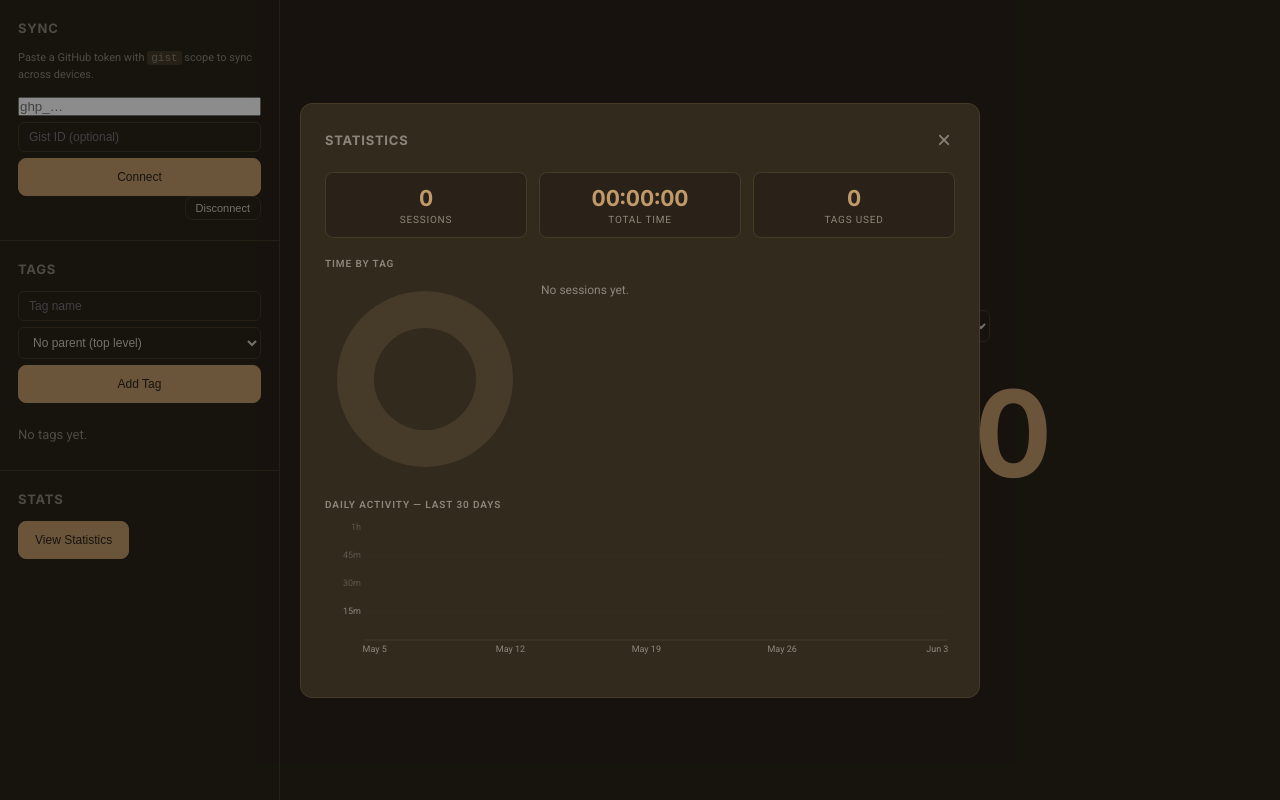
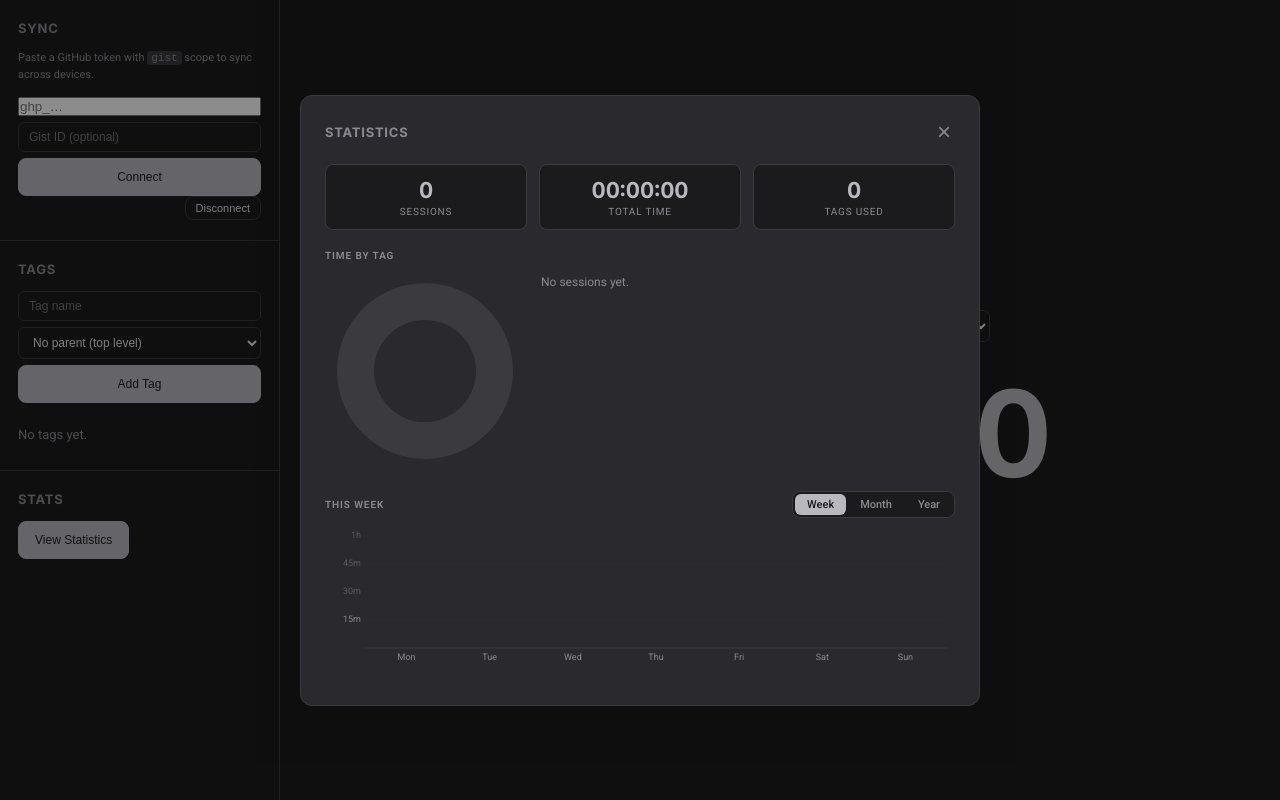
Before and after one commit to humayra-binte-monwar/timer-app, a plain HTML site: page index.html in a window 1280 px wide. Both pictures are taken after a click on the button "View Statistics". Drawn offline with Linux system fonts and the light colour scheme.

Commit message:
Stacked stats bars with tag colours + week/month/year views
- Overview bar chart now stacks per-tag segments, coloured via a shared
  tagColorMap() so each tag matches the donut and legend
- Add Week/Month/Year calendar toggle (statsBuckets/setStatsView)
- Switch theme to a two-shade grey palette

Co-Authored-By: Claude Opus 4.8 (1M context) <noreply@anthropic.com>

```diff
--- a/app.js
+++ b/app.js
@@ -492,12 +492,27 @@ const CHART_COLORS = [
   '#fabfd2','#e15759','#f17b79','#ff9d9a',
 ];
 
+// Stable tag → colour mapping, sorted by total duration descending so the
+// donut, its legend, and the stacked bars all colour each tag identically.
+function tagColorMap() {
+  const totals = {};
+  state.sessions.forEach(s => { totals[s.tagId] = (totals[s.tagId] || 0) + s.duration; });
+  const map = {};
+  Object.entries(totals)
+    .sort((a, b) => b[1] - a[1])
+    .forEach(([tagId], i) => { map[tagId] = CHART_COLORS[i % CHART_COLORS.length]; });
+  return map;
+}
+
+// Which calendar window the overview bar chart shows: 'week' | 'month' | 'year'
+let statsView = 'week';
+
 // ─── THEMES ──────────────────────────────────────────────────────────────────
 
 // Single dark theme, tuned to sit beneath the categorical chart palette above
 const THEME = {
-  bg:'#2A2218', surface:'#332A1E', border:'#463A28',
-  accent:'#C19A6B', text:'#D0CCC3', muted:'#8C867A', green:'#72b966',
+  bg:'#1B1B1D', surface:'#2A2A2E', border:'#3A3A3F',
+  accent:'#B8B8BE', text:'#E4E4E7', muted:'#8A8A90', green:'#72b966',
 };
 
 function cssVar(name) {
@@ -549,16 +564,17 @@ function drawDonut() {
   }
 
   const sorted = Object.entries(groups).sort((a, b) => b[1] - a[1]);
+  const colorMap = tagColorMap();
   const cx = CSS/2, cy = CSS/2, r = CSS*0.44, inner = r*0.58;
 
   let angle = -Math.PI/2;
-  sorted.forEach(([, secs], i) => {
+  sorted.forEach(([tagId, secs]) => {
     const slice = (secs / total) * 2 * Math.PI;
     ctx.beginPath();
     ctx.arc(cx, cy, r, angle, angle + slice);
     ctx.arc(cx, cy, inner, angle + slice, angle, true);
     ctx.closePath();
-    ctx.fillStyle = CHART_COLORS[i % CHART_COLORS.length];
+    ctx.fillStyle = colorMap[tagId];
     ctx.fill();
     angle += slice;
   });
@@ -572,20 +588,74 @@ function drawDonut() {
   ctx.fillStyle = cssVar('--muted');
   ctx.fillText('total', cx, cy + 9);
 
-  sorted.forEach(([tagId, secs], i) => {
+  sorted.forEach(([tagId, secs]) => {
     const id = parseInt(tagId);
     const path = getTag(id) ? tagPath(id) : `[deleted #${id}]`;
     const pct = Math.round((secs / total) * 100);
     const row = document.createElement('div');
     row.className = 'legend-row';
     row.innerHTML = `
-      <span class="legend-dot" style="background:${CHART_COLORS[i % CHART_COLORS.length]}"></span>
+      <span class="legend-dot" style="background:${colorMap[tagId]}"></span>
       <span class="legend-label">${escHtml(path)}</span>
       <span class="legend-val">${fmt(secs)}</span>
       <span class="legend-pct">${pct}%</span>
     `;
     legend.appendChild(row);
   });
+}
+
+// Bucket sessions into the columns of the selected calendar view.
+// Each bucket = { label, byTag: { tagId: secs }, total }. `labelIdx` is the
+// set of bucket indices that get an x-axis label; `title` names the period.
+function addToBucket(bucket, s) {
+  bucket.byTag[s.tagId] = (bucket.byTag[s.tagId] || 0) + s.duration;
+  bucket.total += s.duration;
+}
+
+function statsBuckets(view) {
+  const now = new Date();
+  const buckets = [];
+  let labelIdx = [];
+  let title = '';
+
+  if (view === 'week') {
+    const start = new Date(now);
+    start.setHours(0, 0, 0, 0);
+    start.setDate(start.getDate() - ((start.getDay() + 6) % 7)); // back to Monday
+    const names = ['Mon', 'Tue', 'Wed', 'Thu', 'Fri', 'Sat', 'Sun'];
+    for (let i = 0; i < 7; i++) buckets.push({ label: names[i], byTag: {}, total: 0 });
+    state.sessions.forEach(s => {
+      const idx = Math.floor((new Date(s.date) - start) / 86400000);
+      if (idx >= 0 && idx < 7) addToBucket(buckets[idx], s);
+    });
+    labelIdx = [0, 1, 2, 3, 4, 5, 6];
+    title = 'This Week';
+
+  } else if (view === 'month') {
+    const year = now.getFullYear(), month = now.getMonth();
+    const daysInMonth = new Date(year, month + 1, 0).getDate();
+    for (let i = 0; i < daysInMonth; i++) buckets.push({ label: String(i + 1), byTag: {}, total: 0 });
+    state.sessions.forEach(s => {
+      const d = new Date(s.date);
+      if (d.getFullYear() === year && d.getMonth() === month) addToBucket(buckets[d.getDate() - 1], s);
+    });
+    for (let i = 0; i < daysInMonth; i += 7) labelIdx.push(i);
+    if (labelIdx[labelIdx.length - 1] !== daysInMonth - 1) labelIdx.push(daysInMonth - 1);
+    title = now.toLocaleDateString(undefined, { month: 'long', year: 'numeric' });
+
+  } else { // year
+    const year = now.getFullYear();
+    const names = ['Jan', 'Feb', 'Mar', 'Apr', 'May', 'Jun', 'Jul', 'Aug', 'Sep', 'Oct', 'Nov', 'Dec'];
+    for (let i = 0; i < 12; i++) buckets.push({ label: names[i], byTag: {}, total: 0 });
+    state.sessions.forEach(s => {
+      const d = new Date(s.date);
+      if (d.getFullYear() === year) addToBucket(buckets[d.getMonth()], s);
+    });
+    labelIdx = [0, 1, 2, 3, 4, 5, 6, 7, 8, 9, 10, 11];
+    title = String(year);
+  }
+
+  return { buckets, labelIdx, title };
 }
 
 function drawBars() {
@@ -595,27 +665,18 @@ function drawBars() {
   const canvas = document.getElementById('bar-canvas');
   const ctx = setupCanvas(canvas, cssW, cssH);
 
-  const byDate = {};
-  state.sessions.forEach(s => {
-    const d = s.date.slice(0, 10);
-    byDate[d] = (byDate[d] || 0) + s.duration;
-  });
+  const colorMap = tagColorMap();
+  const { buckets, labelIdx, title } = statsBuckets(statsView);
 
-  const days = [];
-  const now = new Date();
-  for (let i = 29; i >= 0; i--) {
-    const d = new Date(now);
-    d.setDate(d.getDate() - i);
-    const key = d.toISOString().slice(0, 10);
-    days.push({ key, val: byDate[key] || 0, date: d });
-  }
+  const titleEl = document.getElementById('bar-title');
+  if (titleEl) titleEl.textContent = title;
 
-  const rawMax = Math.max(...days.map(d => d.val), 3600);
+  const rawMax = Math.max(...buckets.map(b => b.total), 3600);
   const maxVal = Math.ceil(rawMax / 3600) * 3600; // snap up to next full hour
   const padL = 40, padR = 8, padT = 8, padB = 30;
   const chartW = cssW - padL - padR;
   const chartH = cssH - padT - padB;
-  const barW = chartW / days.length;
+  const barW = chartW / buckets.length;
 
   // Grid lines + Y labels
   const ySteps = [0.25, 0.5, 0.75, 1.0];
@@ -640,16 +701,22 @@ function drawBars() {
   });
   ctx.globalAlpha = 1;
 
-  // Bars
-  days.forEach((d, i) => {
-    if (d.val === 0) return;
-    const barH = (d.val / maxVal) * chartH;
+  // Stacked bars — one segment per tag, coloured to match the donut/legend
+  buckets.forEach((b, i) => {
+    if (b.total === 0) return;
     const x = padL + i * barW;
-    const y = padT + chartH - barH;
-    ctx.fillStyle = cssVar('--accent');
-    ctx.beginPath();
-    ctx.roundRect(x + 1, y, barW - 2, barH, [2, 2, 0, 0]);
-    ctx.fill();
+    const segs = Object.entries(b.byTag).sort((a, c) => c[1] - a[1]);
+    let yCursor = padT + chartH; // baseline; stack each segment upward
+    segs.forEach(([tagId, secs], j) => {
+      const segH = (secs / maxVal) * chartH;
+      const y = yCursor - segH;
+      ctx.fillStyle = colorMap[tagId] || cssVar('--accent');
+      ctx.beginPath();
+      if (j === segs.length - 1) ctx.roundRect(x + 1, y, barW - 2, segH, [2, 2, 0, 0]);
+      else ctx.rect(x + 1, y, barW - 2, segH);
+      ctx.fill();
+      yCursor = y;
+    });
   });
 
   // X axis baseline
@@ -660,16 +727,22 @@ function drawBars() {
   ctx.lineTo(padL + chartW, padT + chartH);
   ctx.stroke();
 
-  // X labels every 7 days
+  // X labels
   ctx.fillStyle = cssVar('--muted');
   ctx.textAlign = 'center';
   ctx.textBaseline = 'top';
   ctx.font = '9px Roboto, sans-serif';
-  [0, 7, 14, 21, 29].forEach(i => {
+  labelIdx.forEach(i => {
     const x = padL + i * barW + barW / 2;
-    const label = days[i].date.toLocaleDateString(undefined, { month: 'short', day: 'numeric' });
-    ctx.fillText(label, x, padT + chartH + 5);
+    ctx.fillText(buckets[i].label, x, padT + chartH + 5);
   });
+}
+
+function setStatsView(view) {
+  statsView = view;
+  document.querySelectorAll('.view-btn').forEach(b =>
+    b.classList.toggle('active', b.dataset.view === view));
+  drawBars();
 }
 
 function renderStats() {
@@ -845,6 +918,8 @@ document.getElementById('btn-sync-disconnect').addEventListener('click', disconn
 
 document.getElementById('btn-stats').addEventListener('click', openStats);
 document.getElementById('btn-close-stats').addEventListener('click', closeStats);
+document.querySelectorAll('.view-btn').forEach(btn =>
+  btn.addEventListener('click', () => setStatsView(btn.dataset.view)));
 document.getElementById('stats-modal').addEventListener('click', e => {
   if (e.target === e.currentTarget) closeStats();
 });
--- a/index.html
+++ b/index.html
@@ -104,7 +104,14 @@
           </div>
         </div>
         <div class="chart-block">
-          <div class="chart-title">Daily Activity — last 30 days</div>
+          <div class="bar-header">
+            <div class="chart-title" id="bar-title">This Week</div>
+            <div class="view-toggle">
+              <button class="view-btn active" data-view="week">Week</button>
+              <button class="view-btn" data-view="month">Month</button>
+              <button class="view-btn" data-view="year">Year</button>
+            </div>
+          </div>
           <div id="bar-canvas-wrap" class="bar-canvas-wrap">
             <canvas id="bar-canvas"></canvas>
           </div>
--- a/style.css
+++ b/style.css
@@ -1,12 +1,12 @@
 *, *::before, *::after { box-sizing: border-box; margin: 0; padding: 0; }
 
 :root {
-  --bg:       #2A2218;
-  --surface:  #332A1E;
-  --border:   #463A28;
-  --accent:   #C19A6B;
-  --text:     #D0CCC3;
-  --muted:    #8C867A;
+  --bg:       #1B1B1D;
+  --surface:  #2A2A2E;
+  --border:   #3A3A3F;
+  --accent:   #B8B8BE;
+  --text:     #E4E4E7;
+  --muted:    #8A8A90;
   --green:    #72b966;
 }
 
@@ -499,6 +499,40 @@ input[type="text"]:focus, select:focus { border-color: var(--accent); }
 /* ── BAR CHART ── */
 .bar-canvas-wrap { width: 100%; }
 
+.bar-header {
+  display: flex;
+  align-items: center;
+  justify-content: space-between;
+  gap: 10px;
+}
+
+.view-toggle {
+  display: flex;
+  background: var(--bg);
+  border: 1px solid var(--border);
+  border-radius: 8px;
+  padding: 2px;
+  gap: 2px;
+}
+
+.view-btn {
+  border: none;
+  border-radius: 6px;
+  padding: 4px 12px;
+  background: transparent;
+  color: var(--muted);
+  font-family: 'Roboto', sans-serif;
+  font-size: 11px;
+  font-weight: 500;
+  cursor: pointer;
+  transition: background 0.15s, color 0.15s;
+}
+
+.view-btn.active {
+  background: var(--accent);
+  color: var(--bg);
+}
+
 /* ── PiP WINDOW ── */
 .pip-wrap {
   height: 100vh;
```
Also changed, not shown: 1 other file.
